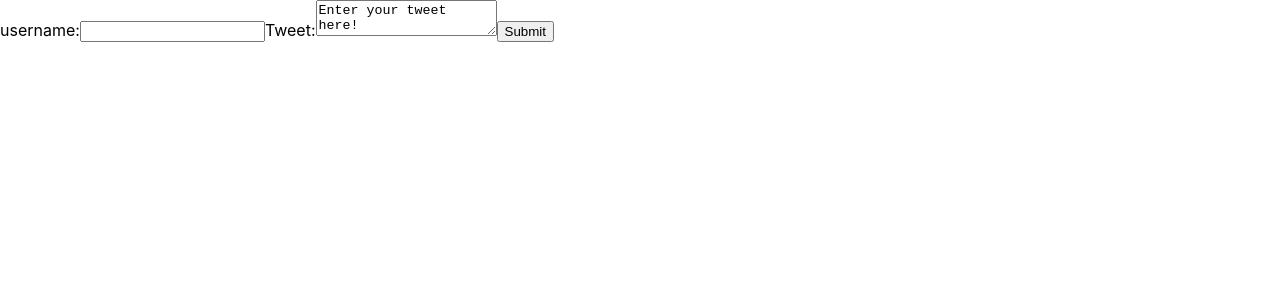
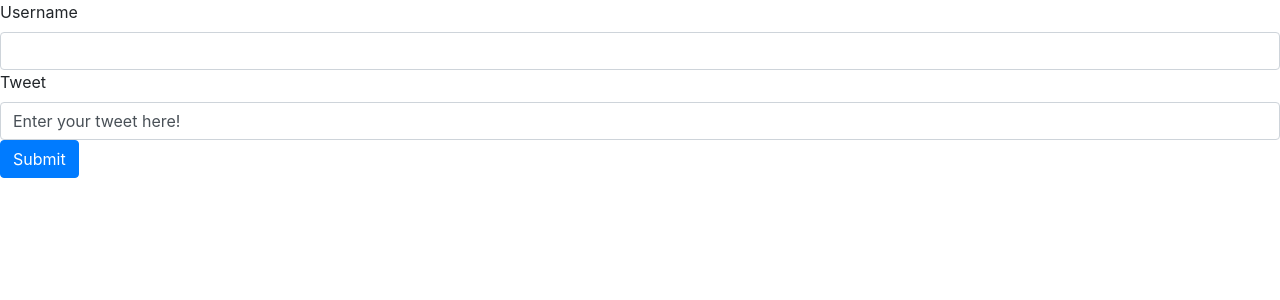
Before and after one commit to ktanojo17505/twitter-clone, a React (Create React App) app: page / in a window 1280 px wide. Shown: the top 300 px of the page. Built offline with nearby package versions, Linux system fonts and the light colour scheme.

Commit message:
added bootstrap to form.js

```diff
--- a/src/components/form.js
+++ b/src/components/form.js
@@ -1,7 +1,10 @@
 import React, { Component } from "react";
 import { v4 as uuidv4 } from "uuid";
+import { Button } from "react-bootstrap";
+import Form from "react-bootstrap/Form";
+import "bootstrap/dist/css/bootstrap.min.css";
 
-class Form extends Component {
+class TweetForm extends Component {
   constructor(props) {
     super(props);
     this.state = {
@@ -15,10 +18,12 @@ class Form extends Component {
 
   handleChange(event) {
     const value = event.target.value;
+    console.log("handles changes");
     this.setState({ [event.target.name]: value });
   }
 
   handleSubmit(event) {
+    console.log("handles submits");
     event.preventDefault();
     let tweet = {
       id: uuidv4(),
@@ -32,28 +37,27 @@ class Form extends Component {
   render() {
     const { username, tweet } = this.state;
     return (
-      <form onSubmit={this.handleSubmit}>
-        <label>
-          username:
-          <input
-            type="text"
+      <Form onSubmit={this.handleSubmit}>
+        <Form.Group controlId="createTweet">
+          <Form.Label>Username</Form.Label>
+          <Form.Control
+            type="username"
             name="username"
             value={username}
             onChange={this.handleChange}
-          ></input>
-        </label>
-        <label>
-          Tweet:
-          <textarea
+          ></Form.Control>
+          <Form.Label>Tweet</Form.Label>
+          <Form.Control
+            type="tweet"
             name="tweet"
             value={tweet}
             onChange={this.handleChange}
-          ></textarea>
-        </label>
-        <input type="submit" value="Submit"></input>
-      </form>
+          ></Form.Control>
+          <Button type="submit">Submit</Button>
+        </Form.Group>
+      </Form>
     );
   }
 }
 
-export default Form;
+export default TweetForm;
--- a/src/components/parentform.js
+++ b/src/components/parentform.js
@@ -1,4 +1,4 @@
-import Form from "./form";
+import TweetForm from "./form";
 import TweetScroll from "./tweetScroll";
 import React, { Component } from "react";
 import uuidv4 from "uuid";
@@ -27,21 +27,21 @@ class ParentForm extends Component {
     if (tweets && tweets.length !== 0) {
       return (
         <div>
-          <Form
+          <TweetForm
             id={id}
             timestamp={timestamp}
             handleTweet={this.handleTweet}
-          ></Form>
+          ></TweetForm>
           <TweetScroll tweets={tweets}></TweetScroll>
         </div>
       );
     } else {
       return (
-        <Form
+        <TweetForm
           id={id}
           timestamp={timestamp}
           handleTweet={this.handleTweet}
-        ></Form>
+        ></TweetForm>
       );
     }
   }
```
